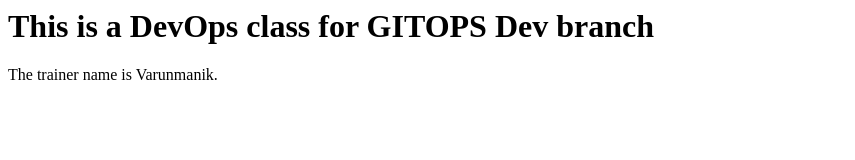
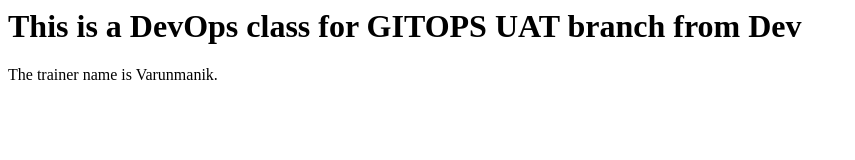
Before and after one commit to sambitcloud/git-ops, a plain HTML site: page index.html in a window 1280 px wide. Shown: the whole page, without its empty margins (0-855 px from the left). Drawn offline with Linux system fonts and the light colour scheme.

Commit message:
UAT branch created

```diff
--- a/index.html
+++ b/index.html
@@ -4,7 +4,7 @@
 </head>
 <body>
 
-<h1>This is a DevOps class for GITOPS Dev branch</h1>
+<h1>This is a DevOps class for GITOPS UAT branch from Dev </h1>
 <p>The trainer name is Varunmanik.</p>
 
 </body>
```
